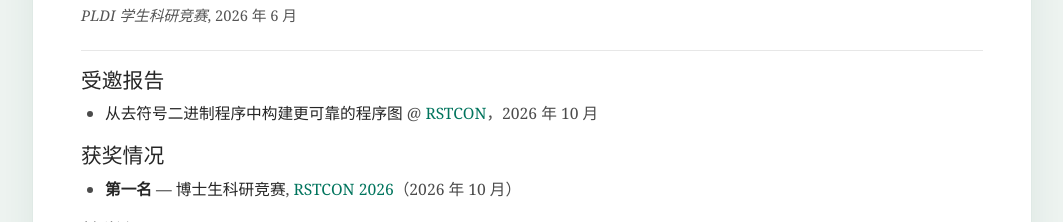
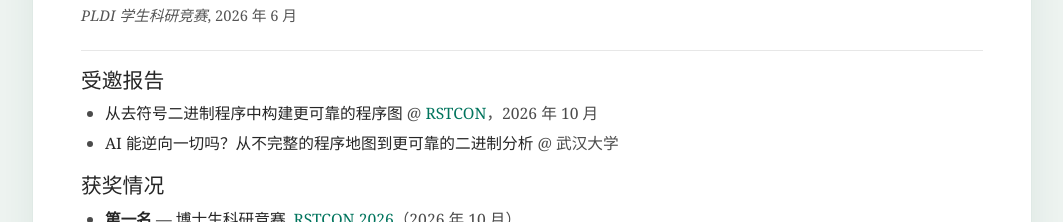
Before and after one commit to Ryan-hub-bit/ryan-hub-bit.github.io, a Next.js app: page /zh in a window 1280 px wide. Shown: the part 1400-1622 px from the top of the page, without its empty margins (108-1171 px from the left). Built offline with nearby package versions, Linux system fonts and the light colour scheme.

Commit message:
Add Wuhan University invited talk in English and Chinese

```diff
--- a/app/home-content.tsx
+++ b/app/home-content.tsx
@@ -434,6 +434,16 @@ export default function HomeContent({ language = "en" }: { language?: "en" | "zh
               </a>
               {t(", Oct. 2026", "，2026 年 10 月")}
             </li>
+            <li>
+              <span className="entry-title">
+                {t(
+                  "Can AI Reverse-Engineer Everything? From Incomplete Program Maps to More Reliable Binary Analysis",
+                  "AI 能逆向一切吗？从不完整的程序地图到更可靠的二进制分析",
+                )}
+              </span>
+              {" @ "}
+              {t("Wuhan University", "武汉大学")}
+            </li>
           </ul>
         </section>
 
```
Also changed, not shown: 1 other file (tests, documents, lock files or other folders).
